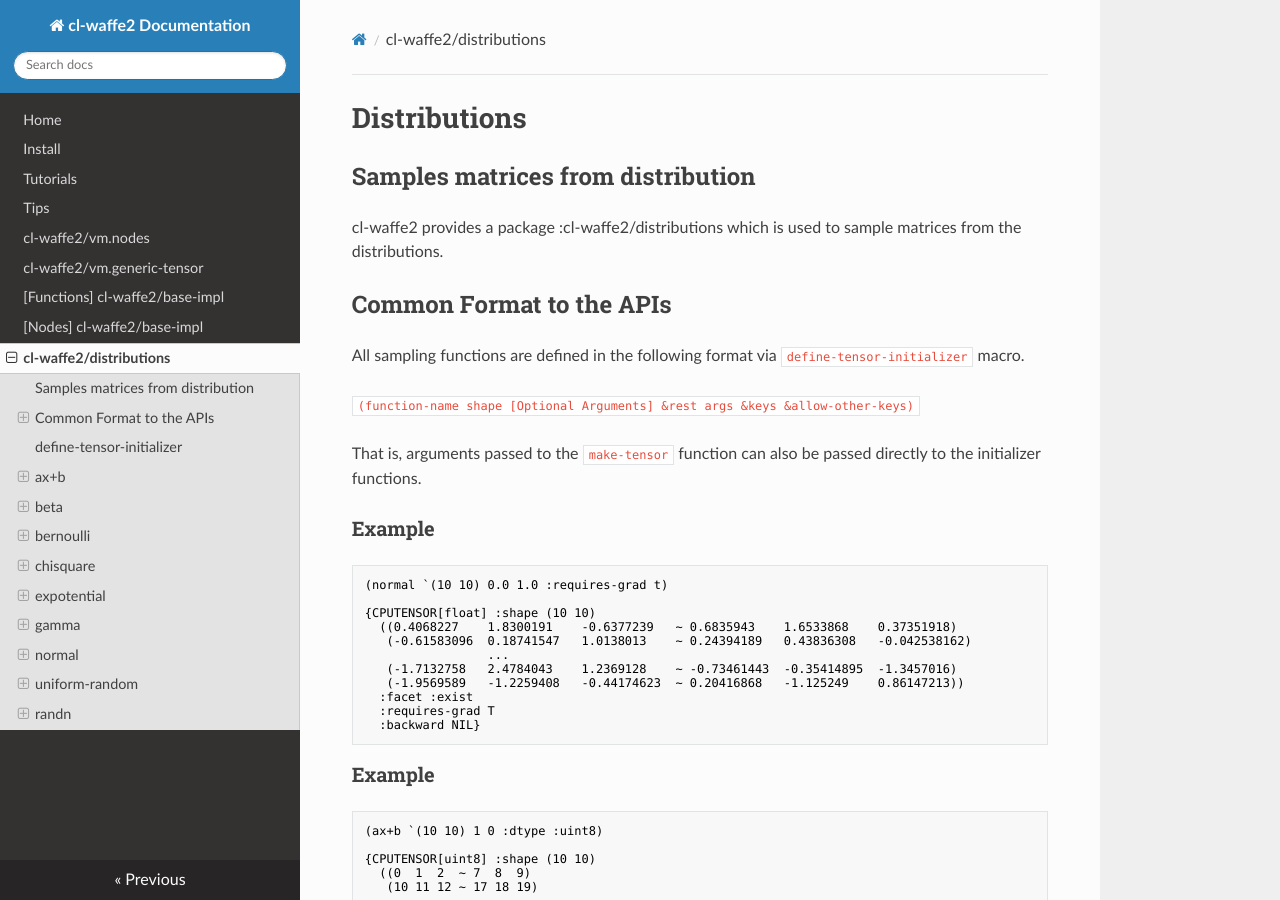
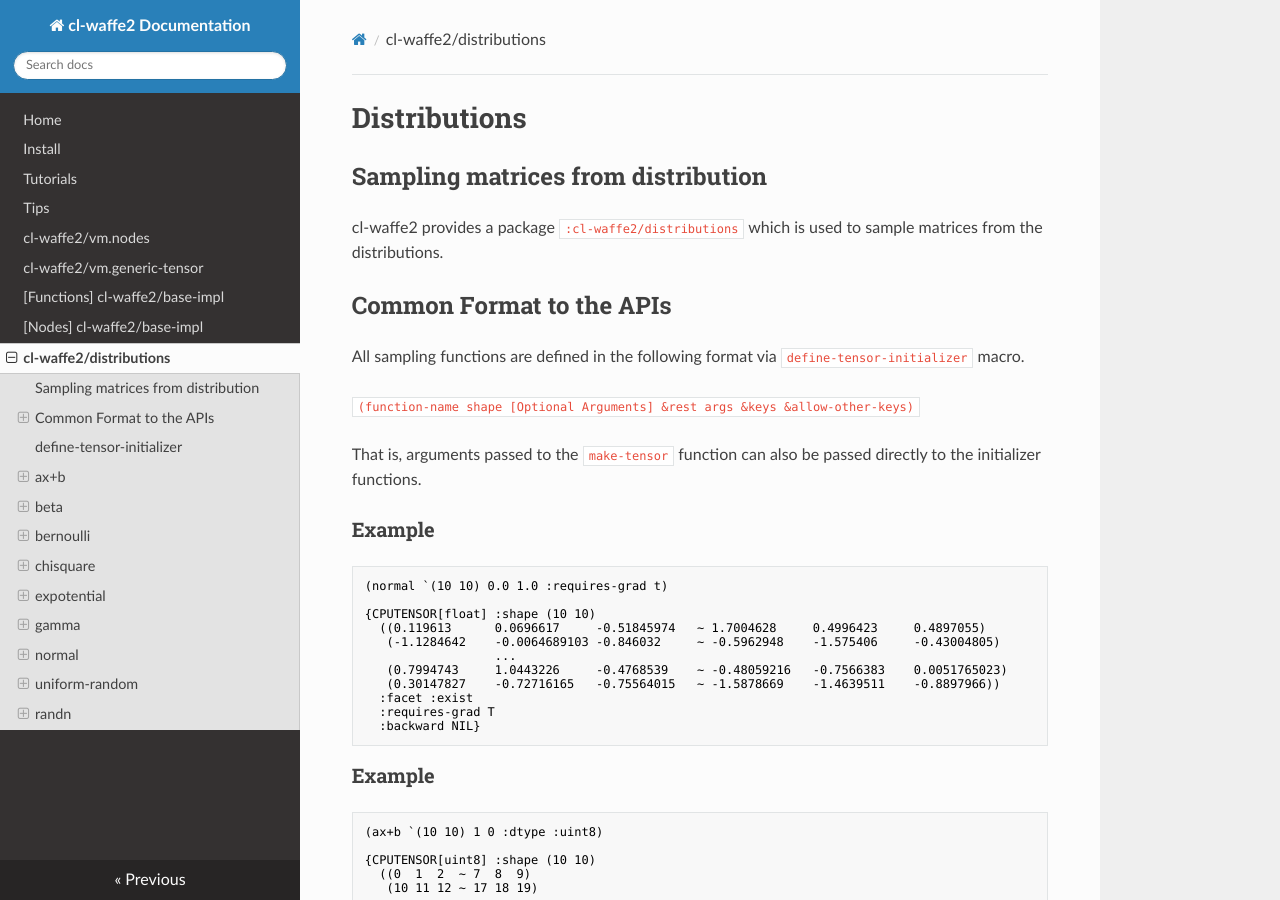
Before and after one commit to hikettei/cl-waffe2, an MkDocs documentation site: the page built from docs/cl-waffe2-docs/docs/distributions.md, in a window 1280 px wide and 900 px high. Built offline with MkDocs 1.6.1, drawn with Linux system fonts in a browser that asks for light colours; nearby versions of some CDN libraries; some of the changed text lies outside the part shown.

Commit message:
progress on rewriting documentation

```diff
--- a/docs/cl-waffe2-docs/docs/distributions.md
+++ b/docs/cl-waffe2-docs/docs/distributions.md
@@ -1,8 +1,8 @@
 
 # Distributions
 
-## Samples matrices from distribution
-cl-waffe2 provides a package :cl-waffe2/distributions which is used to sample matrices from the distributions.
+## Sampling matrices from distribution
+cl-waffe2 provides a package `:cl-waffe2/distributions` which is used to sample matrices from the distributions.
 ## Common Format to the APIs
 All sampling functions are defined in the following format via `define-tensor-initializer` macro.
 
@@ -16,11 +16,11 @@ That is, arguments passed to the `make-tensor` function can also be passed direc
 (normal `(10 10) 0.0 1.0 :requires-grad t)
 
 {CPUTENSOR[float] :shape (10 10)
-  ((0.4068227    1.8300191    -0.6377239   ~ 0.6835943    1.6533868    0.37351918)
-   (-0.61583096  0.18741547   1.0138013    ~ 0.24394189   0.43836308   -0.042538162)
-                 ...
-   (-1.7132758   2.4784043    1.2369128    ~ -0.73461443  -0.35414895  -1.3457016)
-   (-1.9569589   -1.2259408   -0.44174623  ~ 0.20416868   -1.125249    0.86147213))
+  ((0.119613      0.0696617     -0.51845974   ~ 1.7004628     0.4996423     0.4897055)
+   (-1.1284642    -0.0064689103 -0.846032     ~ -0.5962948    -1.575406     -0.43004805)
+                  ...
+   (0.7994743     1.0443226     -0.4768539    ~ -0.48059216   -0.7566383    0.0051765023)
+   (0.30147827    -0.72716165   -0.75564015   ~ -1.5878669    -1.4639511    -0.8897966))
   :facet :exist
   :requires-grad T
   :backward NIL}
@@ -170,9 +170,9 @@ p - Takes 1 with probability p and 0 with probalibity (1-p).
 (bernoulli `(3 3) 0.3)
 
 {CPUTENSOR[float] :shape (3 3)
-  ((0.0 1.0 1.0)
-   (0.0 0.0 0.0)
-   (0.0 1.0 0.0))
+  ((0.0 0.0 0.0)
+   (1.0 1.0 0.0)
+   (0.0 0.0 1.0))
   :facet :exist
   :requires-grad NIL
   :backward NIL}
@@ -198,9 +198,9 @@ df - degree of freedom.
 (chisquare `(3 3) 1.0)
 
 {CPUTENSOR[float] :shape (3 3)
-  ((0.0057623996 0.992885     0.002366773)
-   (0.69975215   0.38161486   0.21625721)
-   (3.7606885    1.1638411    1.8734814))
+  ((0.0150622325 5.014997e-4  0.4076707)
+   (0.31016153   0.75013447   0.08534716)
+   (0.33567613   0.01176333   0.14503779))
   :facet :exist
   :requires-grad NIL
   :backward NIL}
@@ -227,9 +227,9 @@ The function expotential is a family of initializer functions, and samples the e
 (expotential `(3 3))
 
 {CPUTENSOR[float] :shape (3 3)
-  ((2.3558202  0.91076595 1.2019328)
-   (2.2057514  0.81595427 0.5702252)
-   (2.5444195  3.7771025  0.4159075))
+  ((0.2955058   0.044480704 2.847021)
+   (1.0309886   1.8820623   0.6307436)
+   (0.013490636 1.9426202   1.9248267))
   :facet :exist
   :requires-grad NIL
   :backward NIL}
@@ -252,9 +252,9 @@ The function gamma is a family of initializer functions, and samples matrices fr
 (gamma `(3 3) 1.0)
 
 {CPUTENSOR[float] :shape (3 3)
-  ((0.015033166 0.09699598  0.18563458)
-   (1.6348156   1.5621002   0.4823327)
-   (0.7432411   0.40036893  2.7507722))
+  ((4.3934636  0.48888627 0.2965439)
+   (0.22882245 0.26897842 0.5933608)
+   (0.4539856  0.19267894 0.3890769))
   :facet :exist
   :requires-grad NIL
   :backward NIL}
```
Also changed, not shown: other parts of docs/cl-waffe2-docs/docs/distributions.md (+9 -9 lines), docs/cl-waffe2-docs/docs/index.md (+2 -8 lines), docs/cl-waffe2-docs/docs/install.md (+58 -7 lines), docs/cl-waffe2-docs/docs/nodes.md (+8 -10 lines), 3 other files.
